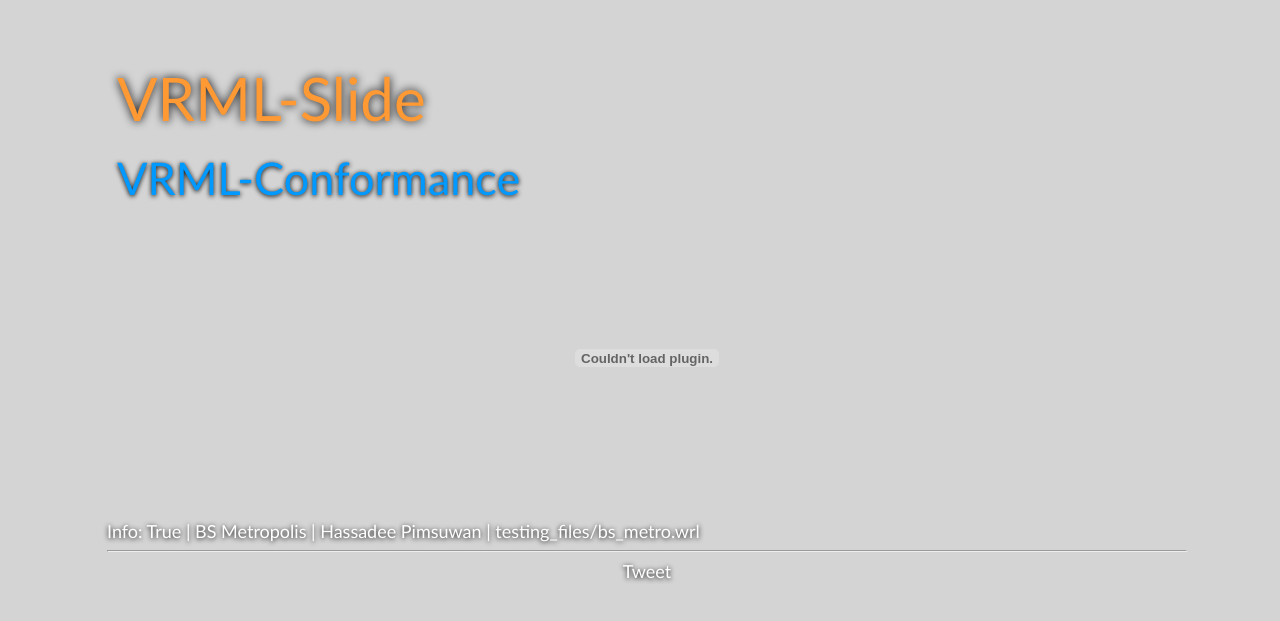
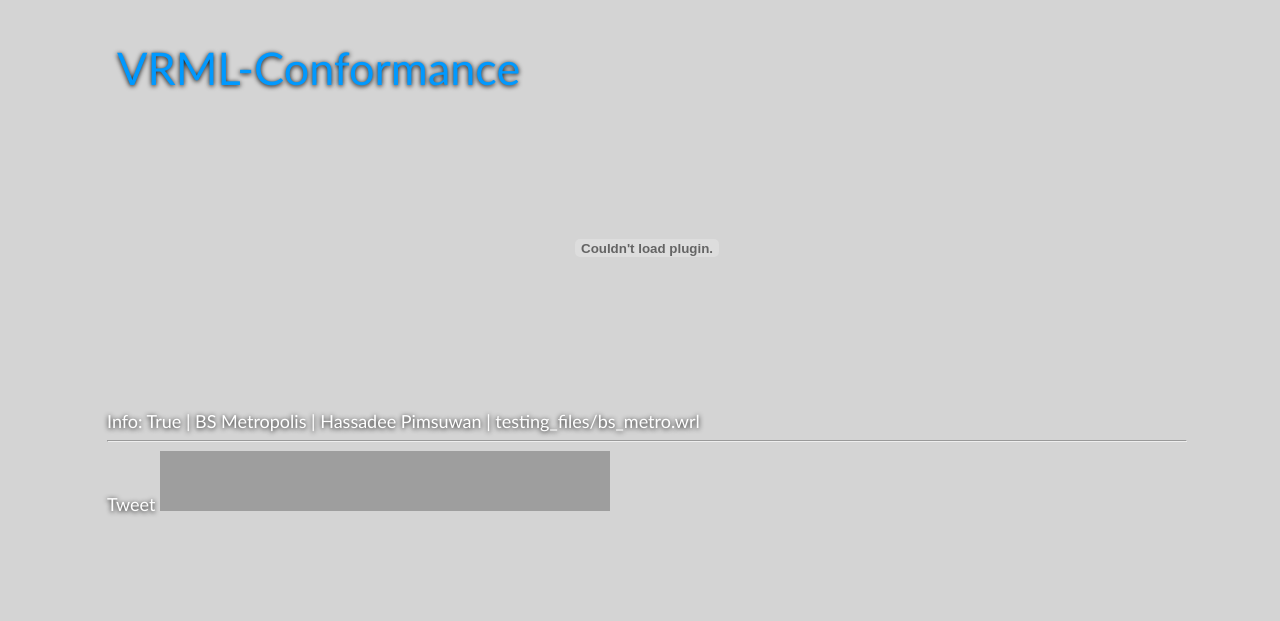
Before and after one commit to hapztron/VRML-Slideshow, a PHP site: page / in a window 1280 px wide. Shown: the top 621 px of the page. Run offline with PHP 8.4, Linux system fonts and the light colour scheme; some libraries are stand-ins or nearby versions; grey boxes are pictures that could not be loaded.

Commit message:
Added Facebook Like Botton to the page

```diff
--- a/index.php
+++ b/index.php
@@ -74,7 +74,6 @@
 </head>
 <body onload="displayData()">
 	<div class="hp_body">
-		<h1>VRML-Slide</h2>
 		<script type="text/javascript">
 			document.write("<h2>" + pagename + "</h2>");
 		</script>
@@ -83,10 +82,11 @@
 
 		<!-- Footer -->
 		<hr />
-		<center>
-			<a href="http://twitter.com/share" class="twitter-share-button" data-count="horizontal" data-via="hapztron">Tweet</a>
-			<script type="text/javascript" src="http://platform.twitter.com/widgets.js"></script>
-		</center>
+		<!-- Twitter's Tweet Botton -->
+		<a href="http://twitter.com/share" class="twitter-share-button" data-count="vertical" data-via="hapztron">Tweet</a>
+		<script type="text/javascript" src="http://platform.twitter.com/widgets.js"></script>
+		<!-- Facebook's Like Botton -->
+		<iframe src="http://www.facebook.com/plugins/like.php?app_id=113980695355311&amp;href=http%3A%2F%2Fwww.hapztron.co.nr%2Fvrml-slide&amp;send=false&amp;layout=standard&amp;width=450&amp;show_faces=true&amp;action=like&amp;colorscheme=light&amp;font=lucida+grande&amp;height=60" scrolling="no" frameborder="0" style="border:none; overflow:hidden; width:450px; height:60px;" allowTransparency="true"></iframe>
 	</div>
 </body>
 </html>
```
